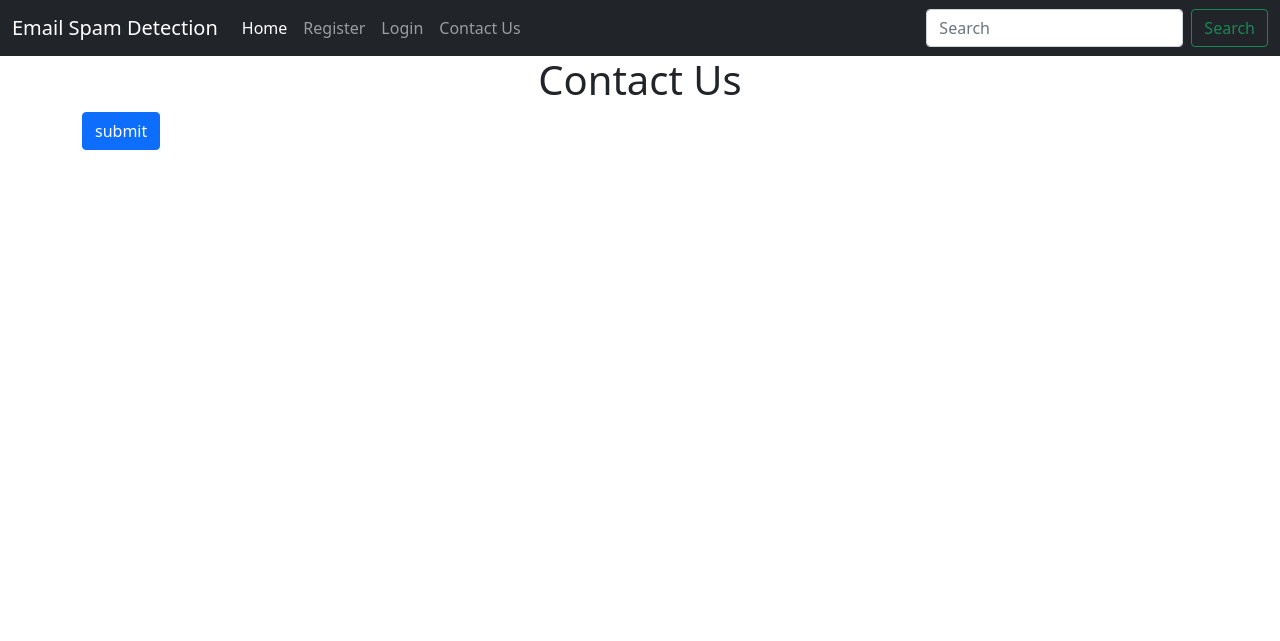
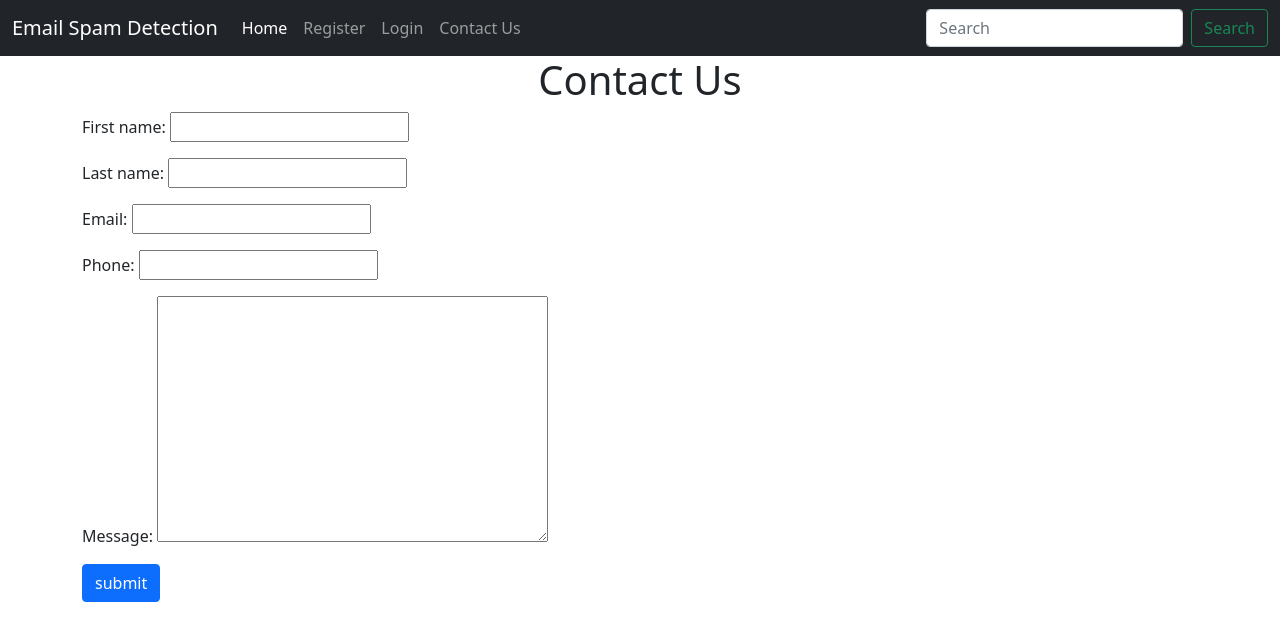
Before and after one commit to RachitaBas/emailspam, a Django app: page /contact_form in a window 1280 px wide. Shown: the top 641 px of the page. Run offline with Django 3.2, Linux system fonts and the light colour scheme.

Commit message:
third commit

```diff
--- a/meriapp/views.py
+++ b/meriapp/views.py
@@ -5,7 +5,8 @@ from django.contrib.auth import authenticate, login
 from django.contrib.auth import logout
 from django.contrib.auth.models import User
 from .models import  Emailspam
-from .forms import Contact
+from .forms import contact_form
+from django.core.mail import send_mail
 
 # Create your views here.
 def index(request):
@@ -28,8 +29,13 @@ def register(request):
           user=User(email=email,password=password,first_name=firstname,last_name=lastname,username=username)
           user.set_password(password)
           user.save()
+          subject='About registration'
+          message= 'Hi {uname}, You have been registered succesfully.'
+          email_from='rachita.basnet09@gmail.com'
+          rec_list=[email,]
+          send_mail(subject,message,email_from,rec_list)
           messages.success(request, 'user has been registered successfully')
-          return redirect('/')
+          return redirect('login')
     return render(request,'register.html')
 def login_user(request):
   if request.method=='POST':
@@ -65,11 +71,11 @@ def emailspam_detail(request,id):
   return render(request,'emailspam_detail.html',{'emailspam':emailspam})
 
 def Contact_form(request):
-   form=Contact()
-    # if request.method=='POST':
-    #   form=contact_form(request.POST)
-    #   if form.is_valid():
-    #     form.save()
-    #     messages.success(request,'thankyou for your feedback')
-    #     return redirect('/')
+   form=contact_form()
+   if request.method=='POST':
+      form=contact_form(request.POST)
+      if form.is_valid():
+        form.save()
+        messages.success(request,'thankyou for your feedback')
+        return redirect('/')
    return render(request,'contact_form.html',{'form':form})
--- a/mywebsite/settings.py
+++ b/mywebsite/settings.py
@@ -123,6 +123,12 @@ STATIC_URL = '/static/'
 STATICFILES_DIRS=[
     os.path.join(BASE_DIR,'Static')
 ]
+EMAIL_BACKEND = 'django.core.mail.backends.smtp.EmailBackend'
+EMAIL_USE_TLS=True
+EMAIL_HOST='smtp.gmail.com'
+EMAIL_HOST_USER='rachita.basnet09@gmail.com'
+EMAIL_HOST_PASSWORD='cexksbguhvqpaogy'
+EMAIL_PORT=587
 
 
 # Default primary key field type
--- a/templates/contact_form.html
+++ b/templates/contact_form.html
@@ -1,12 +1,14 @@
 {% extends 'main.html' %}
-
 {% block title %}
 <title>Contact page</title>
 {% endblock title %}
 {% block body %}
 <h1 class='text-center'>Contact Us</h1>
 <div class="container">
+<form action='contact_form' method='POST'>
+ {% csrf_token %}
 {{form.as_p}}
 <input type='submit'value='submit' class='btn btn-primary'>
-</div>
-  {% endblock body%}
+</form>
+ </div>
+{% endblock body%}
```
Also changed, not shown: db.sqlite3.
